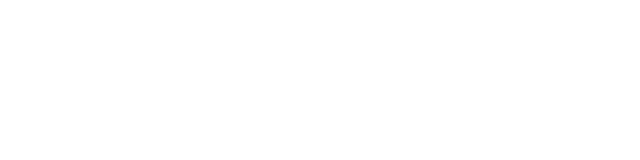
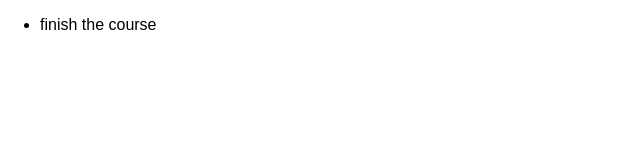
Before and after one commit to adamhinton/typescript-react-followalong-udemy, a React (Create React App) app: page / in a window 1280 px wide. Shown: the top 160 px of the page, without its empty margins (0-640 px from the left). Built offline with nearby package versions, Linux system fonts and the light colour scheme.

Commit message:
render TDL in App

```diff
--- a/src/App.tsx
+++ b/src/App.tsx
@@ -4,7 +4,11 @@
 // Now this has to return a functional component
 // would fail without a return stmt frex
 const App: React.FC = () => {
-  return <div className="App"></div>;
+  return (
+    <div className="App">
+      <TodoList />
+    </div>
+  );
 };
 
 export default App;
```
